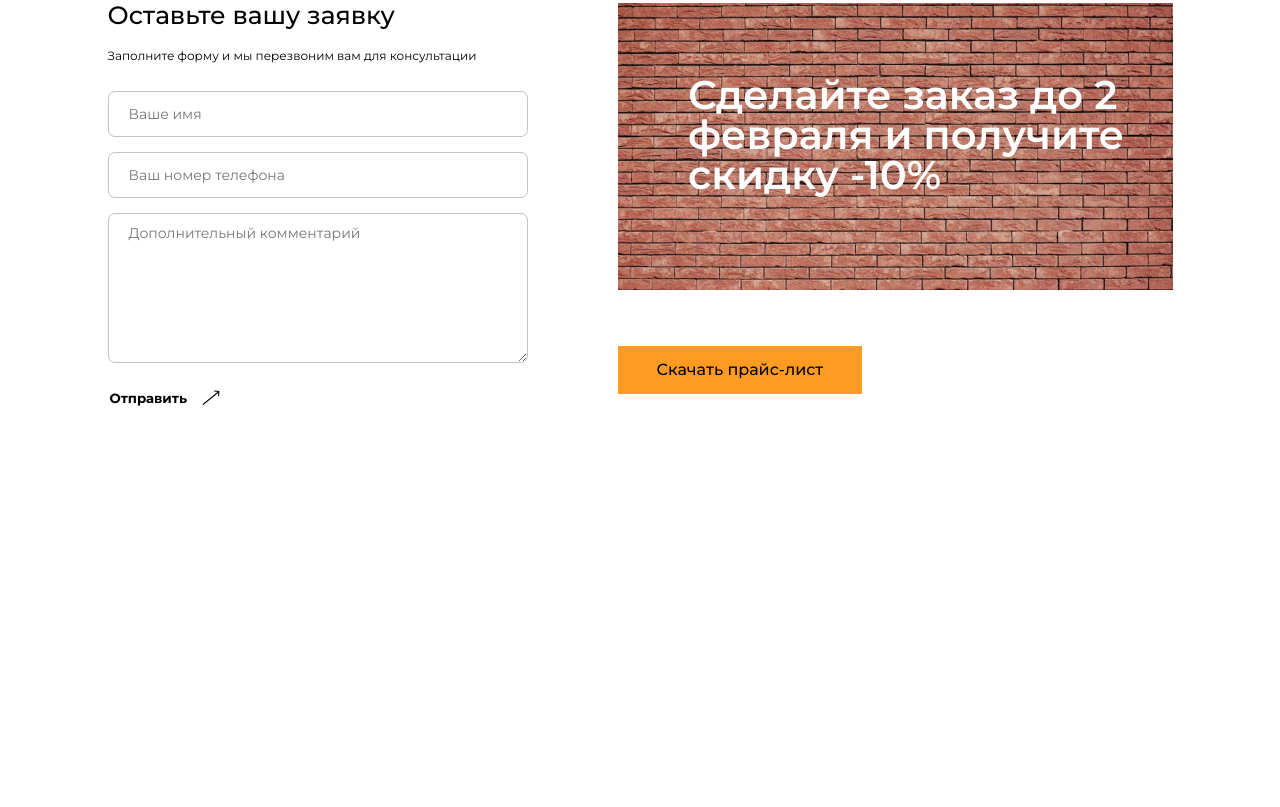
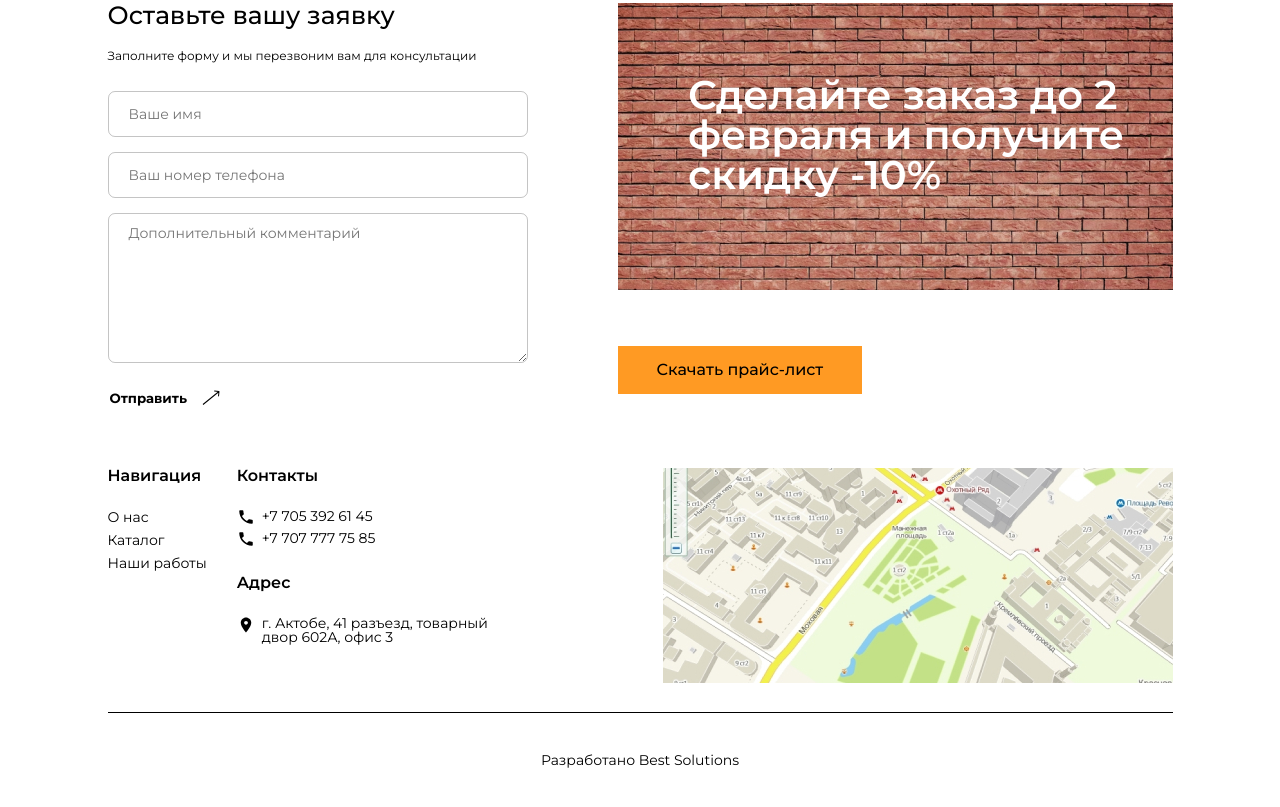
Before and after one commit to denysnazarenko/Brick, a plain HTML site: page app/index.html in a window 1280 px wide. Shown: the part 3170-3977 px from the top of the page. Before the commit the page ends 3638 px from the top, so only its background shows below. Drawn offline with nearby package versions, Linux system fonts and the light colour scheme.

Commit message:
add footer

```diff
--- a/app/index.html
+++ b/app/index.html
@@ -444,7 +444,41 @@
         </div>
       </section>
     </main>
-    <footer class="footer"></footer>
+    <footer class="footer">
+      <div class="footer__container">
+        <div class="footer__top">
+          <div class="footer__content">
+            <div class="footer__column">
+              <div class="footer__nav nav-footer">
+                <h4 class="nav-footer__title">Навигация</h4>
+                <ul class="nav-footer__list">
+                  <li><a href="#" class="nav-footer__link">О нас</a></li>
+                  <li><a href="#" class="nav-footer__link">Каталог</a></li>
+                  <li><a href="#" class="nav-footer__link">Наши работы</a></li>
+                </ul>
+              </div>
+            </div>
+            <div class="footer__column">
+              <div class="footer__contacts contacts-footer">
+                <h4 class="contacts-footer__title">Контакты</h4>
+                <a href="tel:+77053926145" class="contacts-footer__phone">+7 705 392 61 45</a>
+                <a href="tel:+77077777585" class="contacts-footer__phone">+7 707 777 75 85</a>
+              </div>
+              <div class="footer__address address-footer">
+                <h4 class="address-footer__title">Адрес</h4>
+                <div class="address-footer__location">г. Актобе, 41 разъезд, товарный двор 602А, офис 3</div>
+              </div>
+            </div>
+          </div>
+          <div class="footer__image">
+            <img src="images/footer/image.jpg" alt="Image">
+          </div>
+        </div>
+        <div class="footer__bottom">
+          <div class="footer__copy">Разработано Best Solutions</div>
+        </div>
+      </div>
+    </footer>
 
     <div class="modal">
       <div class="modal__container">
--- a/app/scss/style.scss
+++ b/app/scss/style.scss
@@ -879,8 +879,182 @@ body {
 }
 
 /* ------------------------------------ */
-/* ------------------------------------ */
-/* ------------------------------------ */
+
+.footer {
+  &__container {
+    display: flex;
+    flex-direction: column;
+  }
+
+  &__top {
+    @include adaptiv-value('padding-bottom', 30, 20, 1);
+    position: relative;
+    display: flex;
+    justify-content: space-between;
+    gap: 20px;
+    &::before {
+      content: '';
+      position: absolute;
+      bottom: 0;
+      left: 0;
+      height: 1px;
+      width: 100%;
+      background-color: #000;
+    }
+  }
+
+  &__content {
+    display: flex;
+    @include adaptiv-value('gap', 30, 20, 1);
+  }
+
+  &__column {}
+
+  &__nav {}
+
+  &__contacts {}
+
+  &__address {}
+
+  &__image {
+    img {
+      max-width: 100%;
+    }
+  }
+
+  &__bottom {
+    @include adaptiv-value('padding-top', 40, 30, 1);
+    @include adaptiv-value('padding-bottom', 40, 30, 1);
+    display: flex;
+    flex-direction: column;
+    justify-content: space-between;
+    align-items: center;
+
+  }
+
+  &__copy {
+    font-size: 14px;
+  }
+}
+
+.nav-footer {
+  &__title {
+    font-weight: 600;
+    &:not(:last-child) {
+      @include adaptiv-value('margin-bottom', 25, 15, 1);
+    }
+  }
+
+  &__list {
+    display: flex;
+    flex-direction: column;
+    gap: 7px;
+  }
+
+  &__link {
+    color: #000;
+    font-size: 14px;
+    transition: all 0.3s ease 0s;
+    &:hover {
+      color: #0000009f;
+    }
+  }
+}
+
+.contacts-footer {
+  @include adaptiv-value('margin-bottom', 30, 20, 1);
+  &__title {
+    font-weight: 600;
+    &:not(:last-child) {
+      @include adaptiv-value('margin-bottom', 25, 15, 1);
+    }
+  }
+
+  &__phone {
+    display: flex;
+    color: #000;
+    font-size: 14px;
+    position: relative;
+    padding-left: 25px;
+    transition: all 0.3s ease 0s;
+    &:hover {
+      color: #0000009f;
+    }
+    &::before {
+      content: '';
+      position: absolute;
+      top: -1px;
+      left: 0;
+      height: 18px;
+      width: 18px;
+      background: url(../images/footer/icons/icon-phone.svg) no-repeat;
+    }
+    &:not(:last-child) {
+      margin-bottom: 8px;
+    }
+  }
+}
+
+.address-footer {
+  &__title {
+    font-weight: 600;
+    &:not(:last-child) {
+      @include adaptiv-value('margin-bottom', 25, 15, 1);
+    }
+  }
+
+  &__location {
+    font-size: 14px;
+    position: relative;
+    padding-left: 25px;
+    &::before {
+      content: '';
+      position: absolute;
+      top: 0;
+      left: 0;
+      width: 18px;
+      height: 18px;
+      background: url(../images/footer/icons/icon-location.svg) no-repeat;
+    }
+  }
+}
+
+@media (min-width: 767px) {
+  .footer {
+    &__column {
+      max-width: 290px;
+    }
+  }
+}
+
+@media (max-width: 767px) {
+  .footer {
+    &__top {
+      flex-wrap: wrap;
+      align-items: center;
+      justify-content: center;
+    }
+    &__content {
+      flex-wrap: wrap;
+      align-items: center;
+      justify-content: center;
+      text-align: center;
+    }
+    &__column {
+      display: flex;
+      flex-direction: column;
+      align-items: center;
+      text-align: center;
+    }
+  }
+  .contacts-footer {
+    display: flex;
+    flex-direction: column;
+    text-align: center;
+    justify-content: center;
+  }
+}
+
 /* ------------------------------------ */
 
 .modal {
```
Also changed, not shown: app/css/style.min.css, app/images/footer/icons/icon-location.svg (added), app/images/footer/icons/icon-phone.svg (added), app/images/footer/image.jpg (added).
